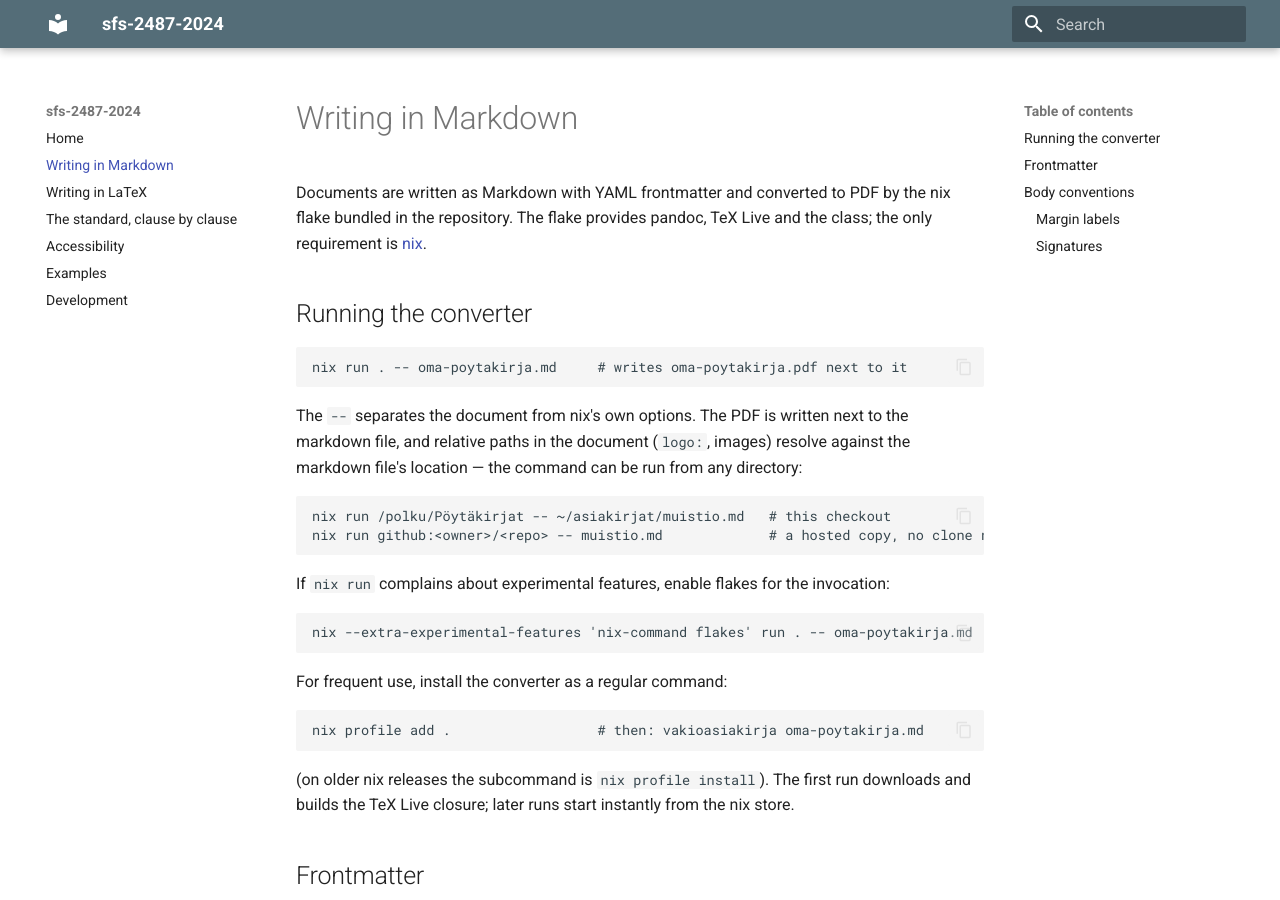
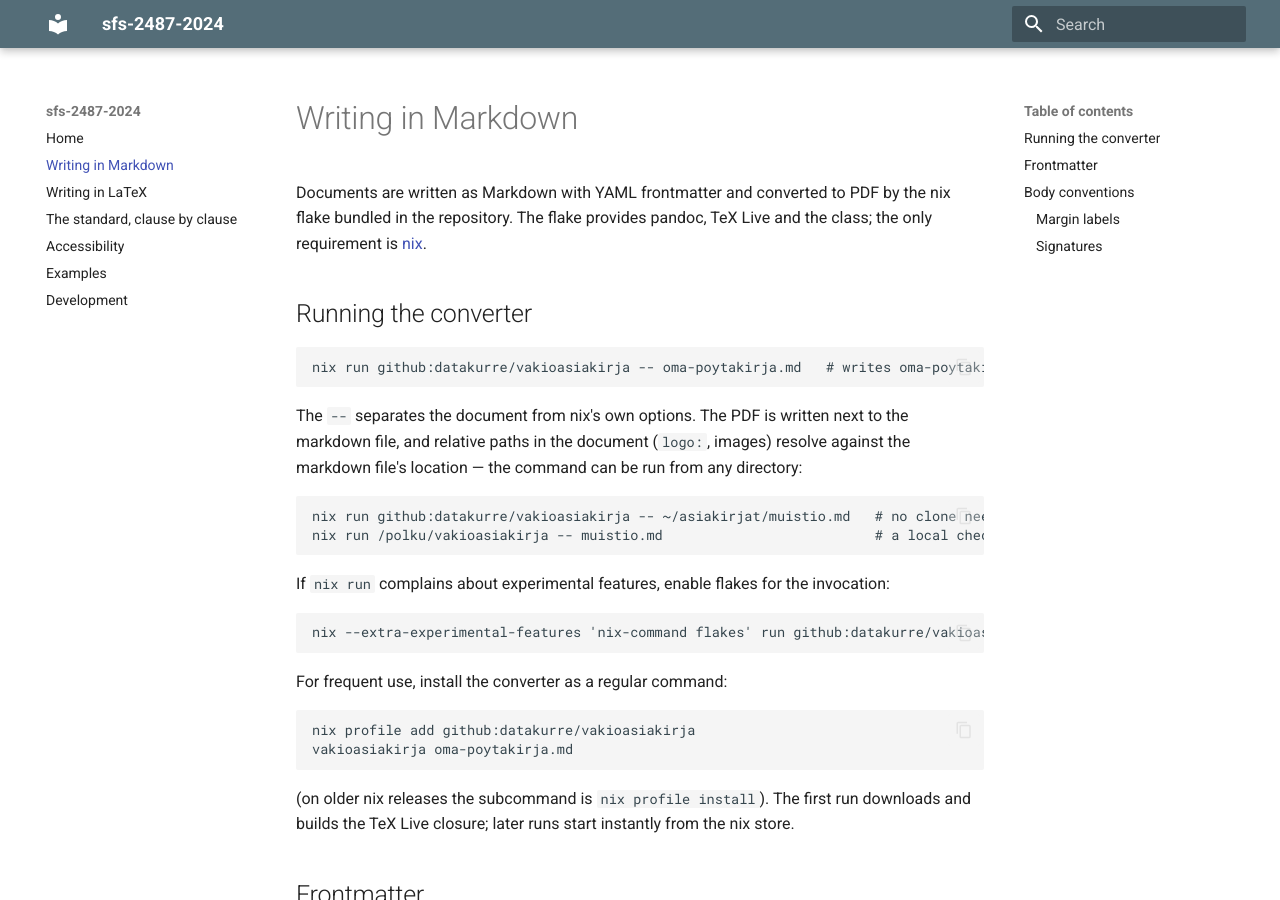
Before and after one commit to datakurre/vakioasiakirja, an MkDocs documentation site: the page built from docs/markdown.md, in a window 1280 px wide and 900 px high. Built offline with MkDocs 1.6.1 and Material for MkDocs 9.7.7, drawn with Linux system fonts in a browser that asks for light colours.

Commit message:
docs: Run the converter from github:datakurre/vakioasiakirja, show nix profile add
Co-Authored-By: Claude Fable 5 <noreply@anthropic.com>

````diff
--- a/docs/markdown.md
+++ b/docs/markdown.md
@@ -8,7 +8,7 @@ pandoc, TeX Live and the class; the only requirement is
 ## Running the converter
 
 ```bash
-nix run . -- oma-poytakirja.md     # writes oma-poytakirja.pdf next to it
+nix run github:datakurre/vakioasiakirja -- oma-poytakirja.md   # writes oma-poytakirja.pdf next to it
 ```
 
 The `--` separates the document from nix's own options. The PDF is
@@ -17,21 +17,22 @@ written next to the markdown file, and relative paths in the document
 command can be run from any directory:
 
 ```bash
-nix run /polku/Pöytäkirjat -- ~/asiakirjat/muistio.md   # this checkout
-nix run github:<owner>/<repo> -- muistio.md             # a hosted copy, no clone needed
+nix run github:datakurre/vakioasiakirja -- ~/asiakirjat/muistio.md   # no clone needed
+nix run /polku/vakioasiakirja -- muistio.md                          # a local checkout
 ```
 
 If `nix run` complains about experimental features, enable flakes for
 the invocation:
 
 ```bash
-nix --extra-experimental-features 'nix-command flakes' run . -- oma-poytakirja.md
+nix --extra-experimental-features 'nix-command flakes' run github:datakurre/vakioasiakirja -- oma-poytakirja.md
 ```
 
 For frequent use, install the converter as a regular command:
 
 ```bash
-nix profile add .                  # then: vakioasiakirja oma-poytakirja.md
+nix profile add github:datakurre/vakioasiakirja
+vakioasiakirja oma-poytakirja.md
 ```
 
 (on older nix releases the subcommand is `nix profile install`). The
````
Also changed, not shown: README.md (+9 -3 lines), docs/index.md (+8 -1 lines).
